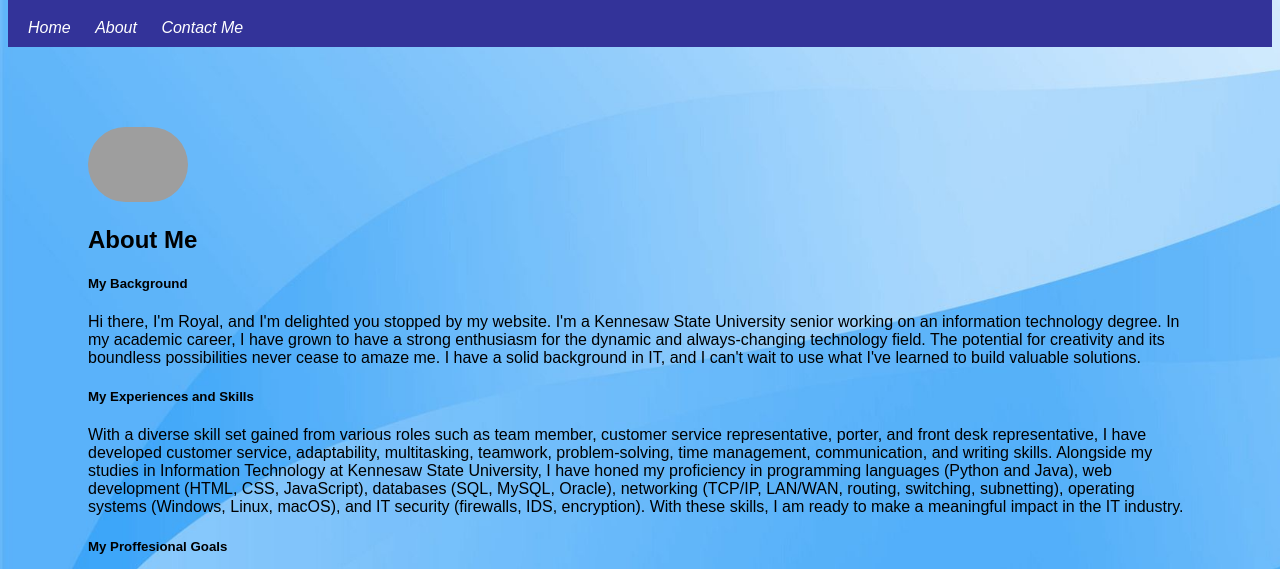
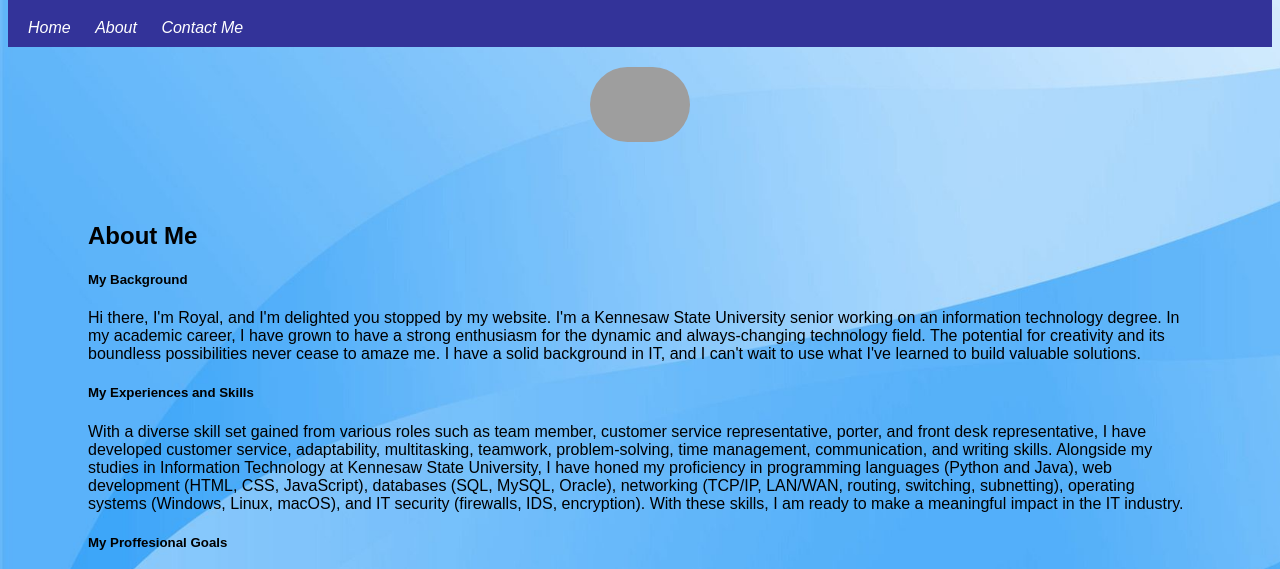
Before and after one commit to Royal-r/Project-Milestone, a plain HTML site: page aboutme.html in a window 1280 px wide. Shown: the part 192-761 px from the top of the page. Drawn offline with Linux system fonts and the light colour scheme; grey boxes are pictures that could not be loaded.

Commit message:
Updated about and styles pages

```diff
--- a/aboutme.html
+++ b/aboutme.html
@@ -19,11 +19,11 @@
     </nav>
   </header>
 
+  <div class="mypic">
+    <img src="Images/Royal.jpg" alt="Image of Royal">
+  </div>
+
 <main>
-
-<div class="mypic">
-  <img src="Images/Royal.jpg" alt="Image of Royal">
-</div>
 
 <h2>About Me</h2>
 
--- a/mystyles.css
+++ b/mystyles.css
@@ -62,6 +62,11 @@ img {
 
 .mypic {
   position: relative;
+}
+
+.mypic img {
+  display: block;
+  margin: 20px auto 0;
 }
 
 
```
